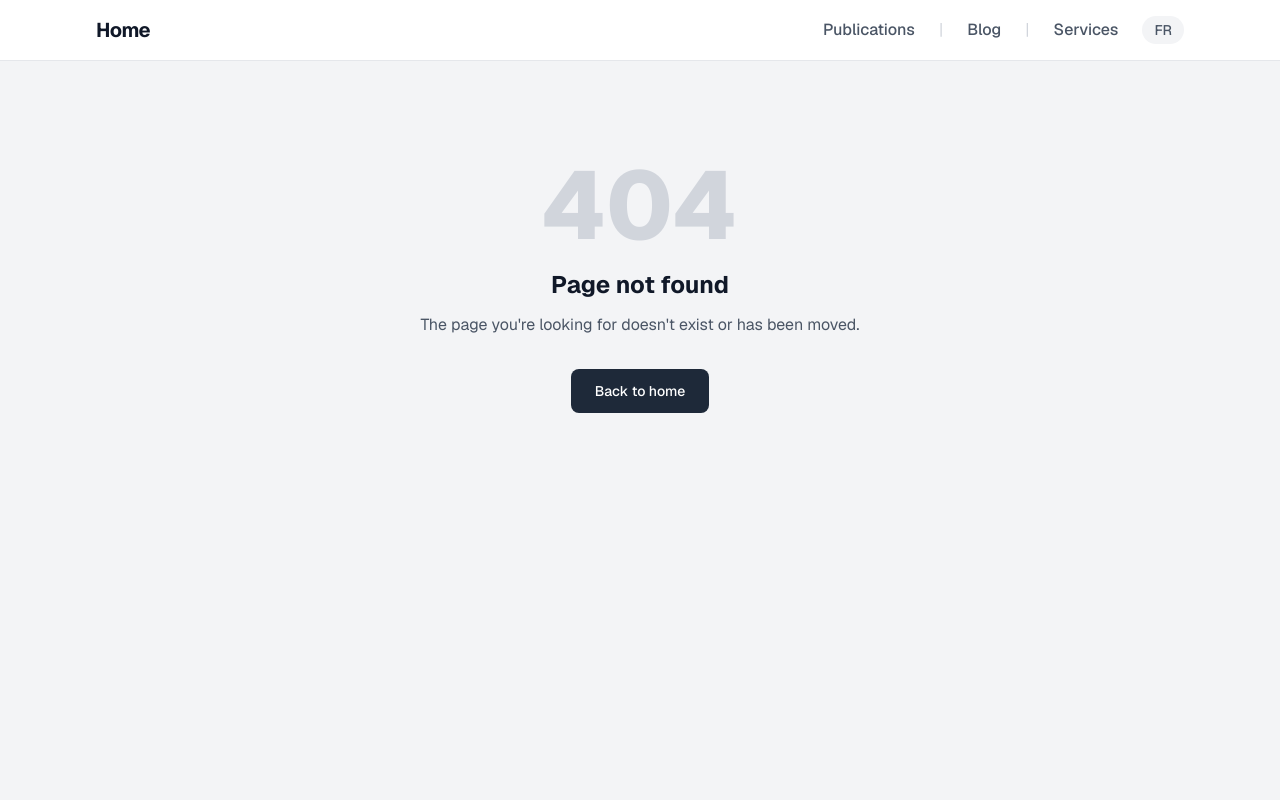
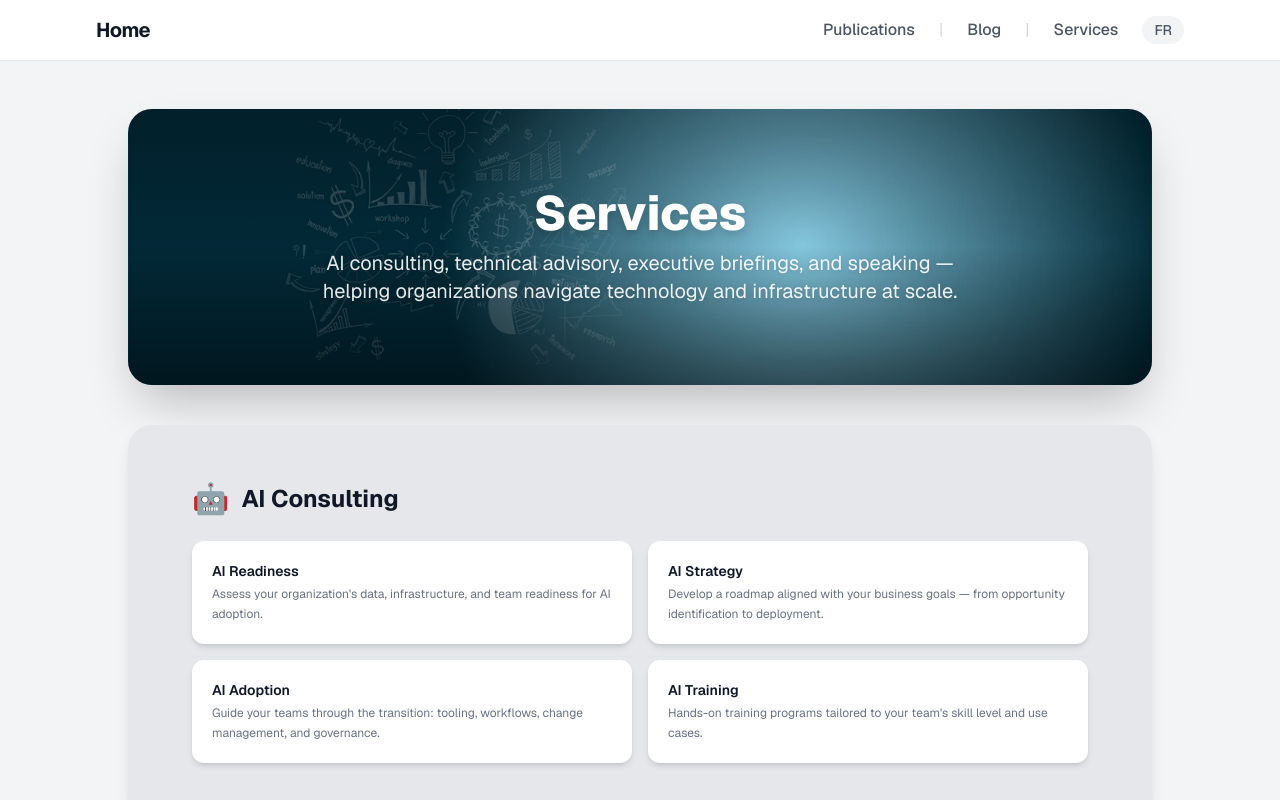
Before and after one commit to rodricfanou/rodricfanou.github.io, a Next.js app: page /services in a window 1280 px wide. Before the commit this address had no page. Shown: the top 800 px of the page. Built offline with nearby package versions, Linux system fonts and the light colour scheme.

Commit message:
Add dedicated Services page with service categories; update Nav link

```diff
--- /dev/null
+++ b/src/app/services/page.tsx
@@ -0,0 +1,119 @@
+"use client";
+
+import FadeIn from "@/components/FadeIn";
+import Link from "next/link";
+
+const serviceCategories = [
+  {
+    title: "AI Consulting",
+    icon: "🤖",
+    items: [
+      { name: "AI Readiness", desc: "Assess your organization's data, infrastructure, and team readiness for AI adoption." },
+      { name: "AI Strategy", desc: "Develop a roadmap aligned with your business goals — from opportunity identification to deployment." },
+      { name: "AI Adoption", desc: "Guide your teams through the transition: tooling, workflows, change management, and governance." },
+      { name: "AI Training", desc: "Hands-on training programs tailored to your team's skill level and use cases." },
+    ],
+  },
+  {
+    title: "Executive AI Briefings",
+    icon: "🎯",
+    items: [
+      { name: "Team Workshops", desc: "Collaborative sessions to align technical and non-technical teams on AI strategy and execution." },
+      { name: "AI Productivity Training", desc: "Practical training on leveraging AI tools to improve daily workflows and decision-making." },
+    ],
+  },
+  {
+    title: "Speaking",
+    icon: "🎙️",
+    items: [
+      { name: "AI", desc: "Keynotes and panels on AI trends, agentic systems, and real-world deployment lessons." },
+      { name: "Internet Infrastructure", desc: "Talks on Internet measurement, BGP routing, IXPs, and the evolution of global connectivity." },
+      { name: "Future of Work", desc: "How AI and automation are reshaping jobs, skills, and organizational structures." },
+      { name: "Digital Transformation", desc: "Strategic perspectives on technology adoption in emerging markets and developing regions." },
+    ],
+  },
+  {
+    title: "Technical Advisory",
+    icon: "⚙️",
+    items: [
+      { name: "Network Monitoring", desc: "Design and implement monitoring systems for large-scale network infrastructure." },
+      { name: "Internet Measurement", desc: "Custom measurement studies: topology, performance, routing, and CDN analysis." },
+      { name: "Data Systems", desc: "Architecture, pipeline design, and real-time analytics for data-intensive applications." },
+      { name: "Observability", desc: "Build observability strategies — metrics, logs, traces — for distributed systems." },
+    ],
+  },
+];
+
+export default function Services() {
+  return (
+    <main className="bg-gray-100 min-h-screen py-8 px-4 flex flex-col items-center md:py-12 md:px-8">
+
+      {/* Hero */}
+      <section
+        className="relative w-full max-w-5xl rounded-2xl shadow-2xl overflow-hidden md:rounded-3xl"
+        style={{
+          backgroundImage: "url('/headerimages/1.jpeg')",
+          backgroundSize: "cover",
+          backgroundPosition: "center",
+        }}
+      >
+        <div className="absolute inset-0 bg-gradient-to-b from-black/30 via-black/10 to-black/50" />
+        <div className="relative px-6 py-12 md:px-16 md:py-20">
+          <FadeIn>
+            <div className="text-center text-white">
+              <h1 className="text-3xl font-extrabold mb-3 drop-shadow-lg md:text-5xl">
+                Services
+              </h1>
+              <p className="text-base text-white/90 drop-shadow-sm md:text-lg md:text-xl max-w-2xl mx-auto">
+                AI consulting, technical advisory, executive briefings, and speaking — helping organizations navigate technology and infrastructure at scale.
+              </p>
+            </div>
+          </FadeIn>
+        </div>
+      </section>
+
+      {/* Service Categories */}
+      {serviceCategories.map((category, i) => (
+        <section
+          key={category.title}
+          className="relative w-full max-w-5xl mt-8 rounded-2xl shadow-lg px-6 py-10 md:mt-10 md:rounded-3xl md:px-16 md:py-14 bg-gray-200 transition-shadow duration-300 hover:shadow-xl"
+        >
+          <FadeIn delay={i * 100}>
+            <div className="flex items-center gap-3 mb-6">
+              <span className="text-3xl">{category.icon}</span>
+              <h2 className="text-xl font-bold text-gray-900 md:text-2xl">{category.title}</h2>
+            </div>
+            <div className="grid grid-cols-1 sm:grid-cols-2 gap-4">
+              {category.items.map((item) => (
+                <div
+                  key={item.name}
+                  className="bg-white rounded-xl p-5 shadow-md hover:shadow-lg transition-shadow duration-200"
+                >
+                  <h3 className="font-semibold text-gray-900 text-sm mb-1">{item.name}</h3>
+                  <p className="text-gray-500 text-xs leading-relaxed">{item.desc}</p>
+                </div>
+              ))}
+            </div>
+          </FadeIn>
+        </section>
+      ))}
+
+      {/* CTA */}
+      <section className="relative w-full max-w-5xl mt-8 rounded-2xl shadow-lg px-6 py-10 md:mt-10 md:rounded-3xl md:px-16 md:py-14 bg-gray-800 text-white text-center">
+        <FadeIn>
+          <h2 className="text-xl font-bold mb-3 md:text-2xl">Let&apos;s Work Together</h2>
+          <p className="text-sm text-gray-300 mb-6 max-w-xl mx-auto md:text-base">
+            Have a project, a talk proposal, or a challenge you need help with? Reach out and let&apos;s discuss how I can help.
+          </p>
+          <Link
+            href="/contact"
+            className="inline-block px-6 py-3 bg-white text-gray-900 rounded-lg text-sm font-semibold hover:bg-gray-100 transition-colors shadow-md"
+          >
+            Get in Touch
+          </Link>
+        </FadeIn>
+      </section>
+
+    </main>
+  );
+}
--- a/src/components/Nav.tsx
+++ b/src/components/Nav.tsx
@@ -7,7 +7,7 @@ import { translations } from "@/lib/translations";
 const rightLinks = [
   { href: "/publications", labelKey: "publications" as const },
   { href: "/blog", labelKey: "blog" as const },
-  { href: "/contact", labelKey: "contact" as const },
+  { href: "/services", labelKey: "contact" as const },
 ];
 
 export default function Nav() {
```
